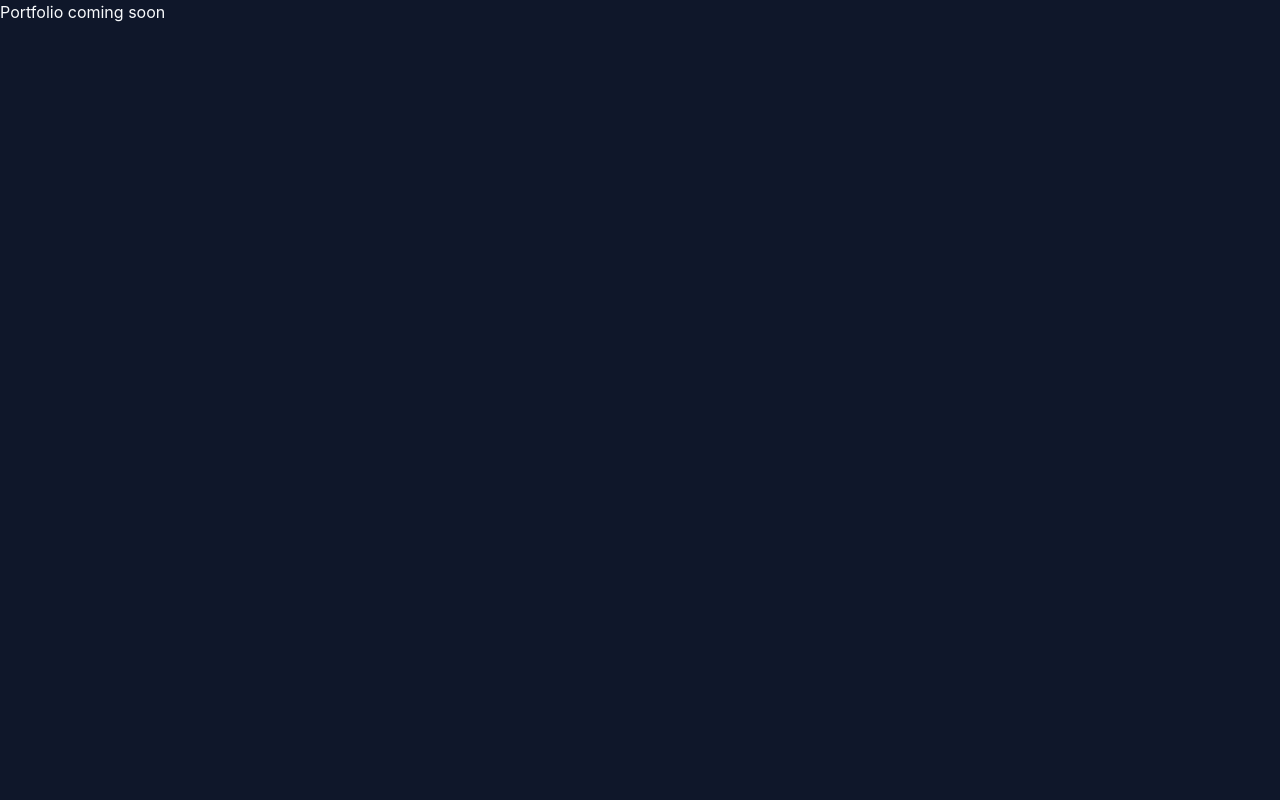
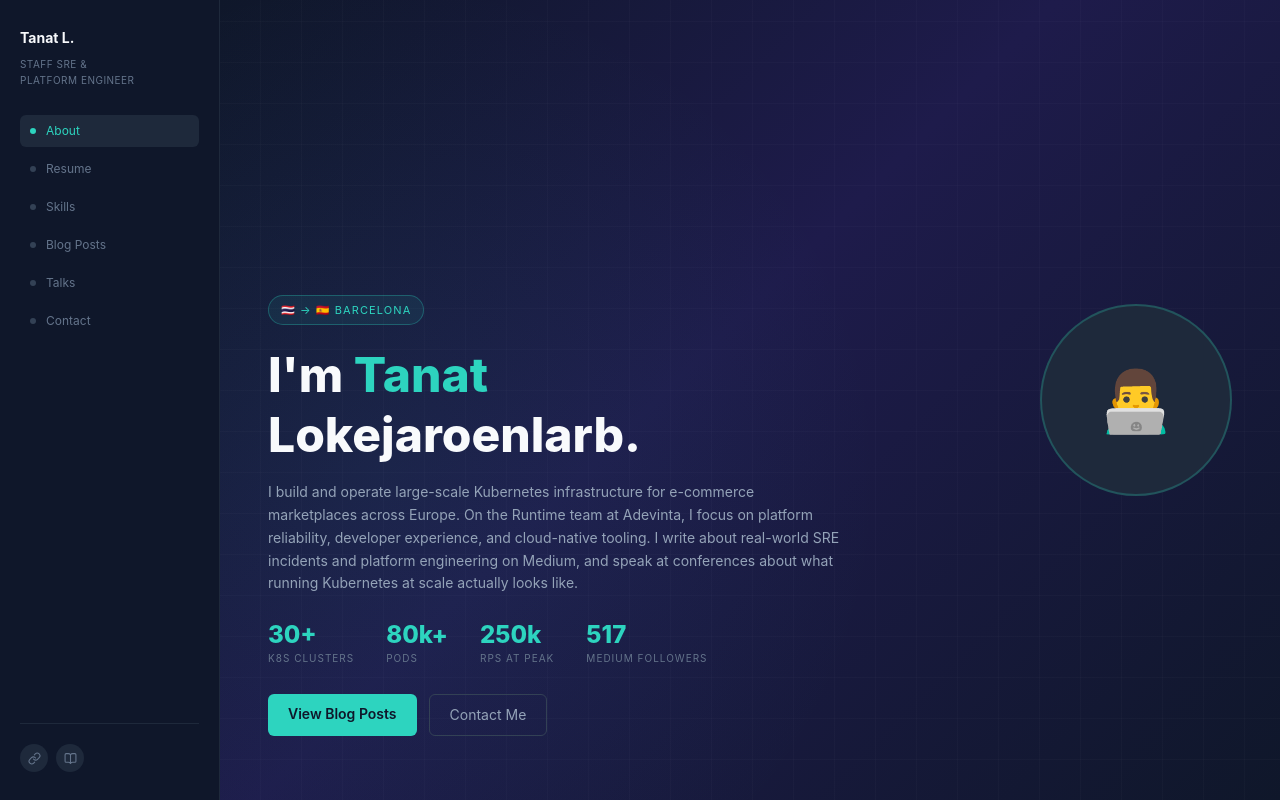
Before and after one commit to InsomniaCoder/InsomniaCoder.github.io, a Next.js app: page / in a window 1280 px wide. Built offline with nearby package versions, Linux system fonts and the light colour scheme.

Commit message:
feat: assemble full portfolio page with sidebar and all sections

```diff
--- a/app/page.tsx
+++ b/app/page.tsx
@@ -1,3 +1,28 @@
+import { Sidebar } from '@/components/Sidebar'
+import { Hero } from '@/components/sections/Hero'
+import { About } from '@/components/sections/About'
+import { Experience } from '@/components/sections/Experience'
+import { Skills } from '@/components/sections/Skills'
+import { BlogPosts } from '@/components/sections/BlogPosts'
+import { Talks } from '@/components/sections/Talks'
+import { Contact } from '@/components/sections/Contact'
+
 export default function Home() {
-  return <main>Portfolio coming soon</main>
+  return (
+    <div className="flex h-screen">
+      <Sidebar />
+      <main id="main-scroll" className="main-scroll flex-1 overflow-y-auto">
+        <Hero />
+        <About />
+        <Experience />
+        <Skills />
+        <BlogPosts />
+        <Talks />
+        <Contact />
+        <footer className="px-12 py-6 text-center text-xs text-text-muted border-t border-navy-surface">
+          © {new Date().getFullYear()} Tanat Lokejaroenlarb · Built with Next.js &amp; Tailwind CSS
+        </footer>
+      </main>
+    </div>
+  )
 }
--- a/components/Sidebar.tsx
+++ b/components/Sidebar.tsx
@@ -1,7 +1,7 @@
 'use client'
 
 import { useEffect, useRef, useState } from 'react'
-import { Linkedin, BookOpen } from 'lucide-react'
+import { Link, BookOpen } from 'lucide-react'
 
 const navItems = [
   { id: 'hero', label: 'About' },
@@ -86,7 +86,7 @@ export function Sidebar() {
           title="LinkedIn"
           className="w-7 h-7 rounded-full bg-navy-surface flex items-center justify-center text-text-muted hover:bg-teal-dim hover:text-teal transition-colors"
         >
-          <Linkedin size={13} />
+          <Link size={13} />
         </a>
         <a
           href="https://tanatloke.medium.com/"
--- a/components/sections/Contact.tsx
+++ b/components/sections/Contact.tsx
@@ -1,9 +1,9 @@
 import { contact } from '@/data/resume'
 import { SectionHeader } from '@/components/ui/SectionHeader'
-import { Linkedin, BookOpen, MapPin } from 'lucide-react'
+import { Link, BookOpen, MapPin } from 'lucide-react'
 
 const iconMap = {
-  linkedin: Linkedin,
+  linkedin: Link,
   medium: BookOpen,
   location: MapPin,
   email: MapPin,
```
